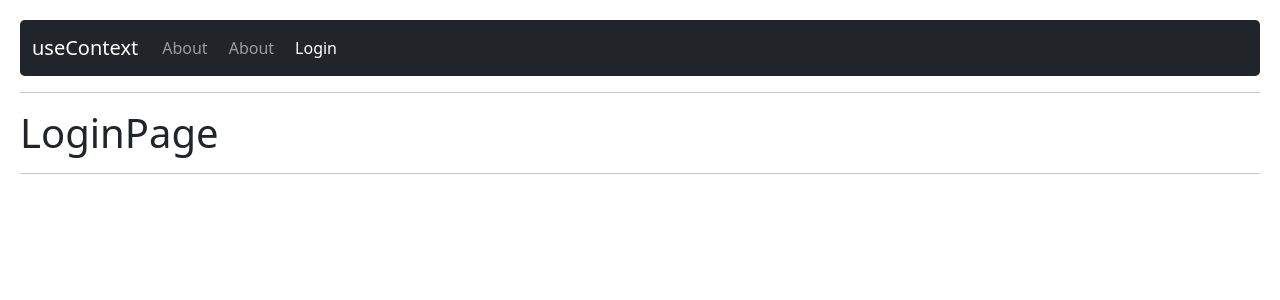
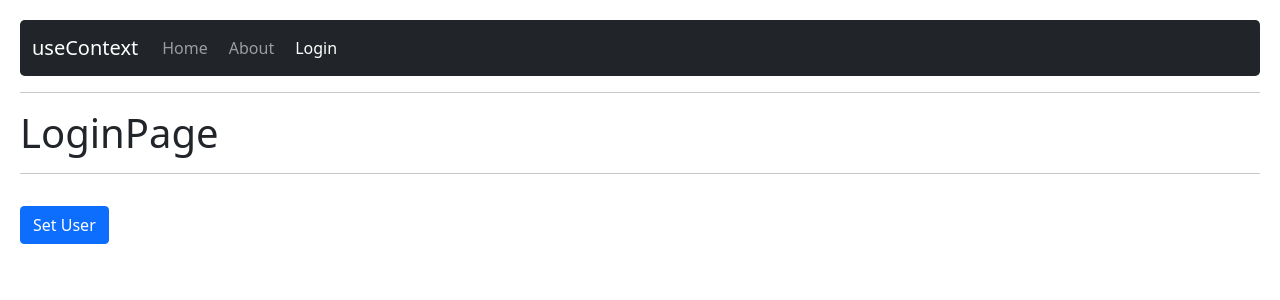
Before and after one commit to tomygp97/05-hooksApp, a React (Vite) app: page /login in a window 1280 px wide. Shown: the top 300 px of the page. Built offline with nearby package versions, Linux system fonts and the light colour scheme.

Commit message:
160 - Fin Seccion 11

```diff
--- a/src/09-useContext/HomePage.jsx
+++ b/src/09-useContext/HomePage.jsx
@@ -1,12 +1,20 @@
+import { useContext } from "react";
+import { UserContext } from "./context/UserContext";
 
 
 export const HomePage = () => {
+
+  const { user } = useContext( UserContext );
+
     return (
 
       <>
-          <h1>HomePage</h1>
+          <h1>HomePage <small>{ user?.name }</small></h1>
           <hr />
 
+          <pre>
+            { JSON.stringify( user, null, 3 ) }
+          </pre>
 
 
       </>
--- a/src/09-useContext/LoginPage.jsx
+++ b/src/09-useContext/LoginPage.jsx
@@ -1,13 +1,27 @@
+import { useContext } from "react";
+import { UserContext } from "./context/UserContext";
 
 
 export const LoginPage = () => {
+
+    const {user, setUser} = useContext( UserContext );
+
     return (
 
       <>
           <h1>LoginPage</h1>
           <hr />
 
+          <pre>
+            { JSON.stringify(user, null, 3) }
+          </pre>
 
+          <button
+            className="btn btn-primary"
+            onClick={ () => setUser({ id: 123, name: "Tomi", email: "tomi@email.com" }) }
+          >
+            Set User
+          </button>
 
       </>
 
--- a/src/09-useContext/MainApp.jsx
+++ b/src/09-useContext/MainApp.jsx
@@ -1,5 +1,6 @@
 import { Navigate, Route, Routes } from "react-router-dom";
 import { AboutPage } from "./AboutPage";
+import { UserProvider } from "./context/UserProvider";
 import { HomePage } from "./HomePage";
 import { LoginPage } from "./LoginPage";
 import { NavBar } from "./NavBar";
@@ -8,7 +9,7 @@
 export const MainApp = () => {
   return (
 
-    <>
+    <UserProvider>
         {/* <h1>MainApp</h1> */}
         <NavBar />
         <hr />
@@ -23,7 +24,7 @@
             <Route path="/*" element={ <Navigate to="/about"/> }/>
         </Routes>
 
-    </>
+    </UserProvider>
 
   )
 };
--- a/src/09-useContext/NavBar.jsx
+++ b/src/09-useContext/NavBar.jsx
@@ -13,7 +13,7 @@
         <NavLink className={ ({ isActive }) => `nav-link ${ isActive ? "active" : "" }`}
                  to="/"
         >
-            About
+            Home
         </NavLink>
         <NavLink className={ ({ isActive }) => `nav-link ${ isActive ? "active" : "" }`}
                  to="/about"
--- /dev/null
+++ b/src/09-useContext/context/UserContext.jsx
@@ -0,0 +1,3 @@
+import { createContext } from "react";
+
+export const UserContext = createContext();
--- /dev/null
+++ b/src/09-useContext/context/UserProvider.jsx
@@ -0,0 +1,23 @@
+import { useState } from "react";
+import { UserContext } from "./UserContext";
+
+export const UserProvider = ({ children }) => {
+
+    // const user = {
+    //     id: 123,
+    //     name: "Tomas Gutierrez",
+    //     email: "tomygp16@gmail.com",
+    // }
+
+    const [user, setUser] = useState();
+
+
+
+  return (
+    <UserContext.Provider value={{ user, setUser }}>
+
+        { children }
+
+    </UserContext.Provider>
+  )
+}
```
